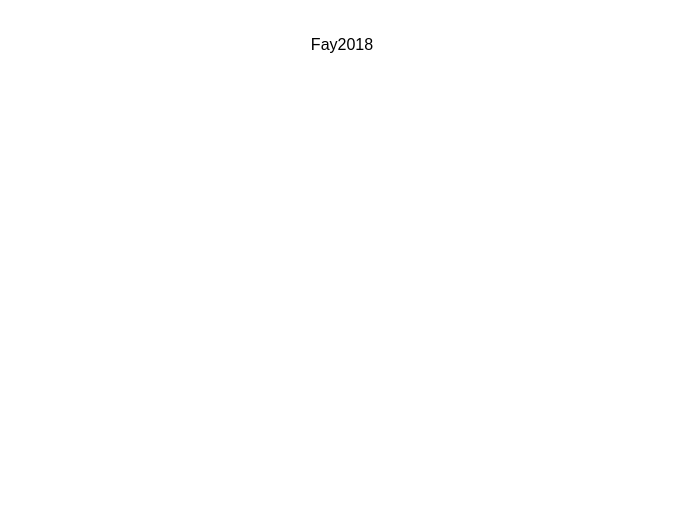
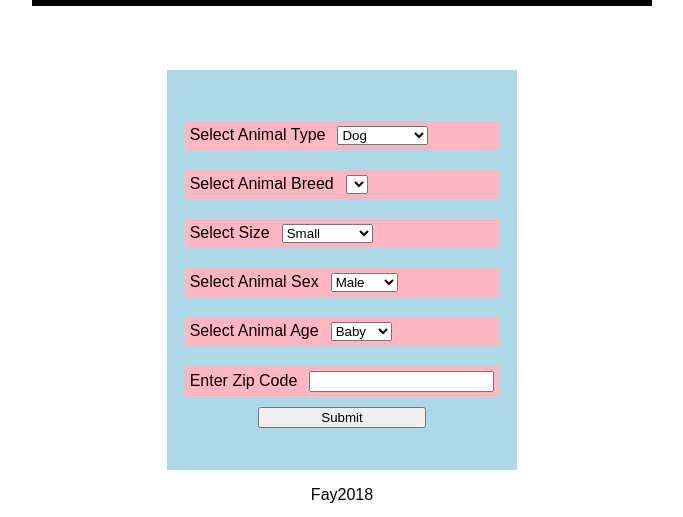
Before and after one commit to ffayffay/my-petfinder-app, a React (Create React App) app: page / in a window 1280 px wide. Shown: the part 806-1323 px from the top of the page, without its empty margins (298-981 px from the left). Before the commit the page ends 876 px from the top, so only its background shows below. Built offline with nearby package versions, Linux system fonts and the light colour scheme; grey boxes are pictures that could not be loaded.

Commit message:
Adding advanced search

```diff
--- a/src/App.js
+++ b/src/App.js
@@ -6,6 +6,7 @@ import Nav from './Components/Nav';
 import Footer from './Components/Footer';
 import adopt from './adopt.png';
 import FeaturedPet from './Components/Featured-pet.js';
+import AdvancedSearchForm from './Components/AdvancedSearchForm.js';
 
 class App extends Component {
   constructor() {
@@ -14,32 +15,96 @@ class App extends Component {
     this.state = {
       // used in isPetEmpty function to check if pet is equal to a pet
       pet: '-',
-      featCat: '-',
-      featDog: '-'
+      randomCat: '-',
+      randomDog: '-',
+      breeds: [],
+      searchData: {
+        animal: "Cat",
+        breed: "",
+        size: "M",
+        sex: "M",
+        location: "47130",
+        age: "Baby"
+      }
     }
   }
 
-
+  setBreeds(breeds) {
+    this.setState({
+      breeds: breeds
+    })
+  }
 
 // FEATURED PET ***************************************
   getCatFeatPet() {
-    jpp(`http://api.petfinder.com/pet.find?format=json&key=30813f445b233300ac28d89179cd71c7&animal=cat&location=47130`)
-      .then(res => console.log(res))
+    return jpp(`http://api.petfinder.com/pet.find?format=json&key=30813f445b233300ac28d89179cd71c7&animal=cat&location=47130`)
+      .then(res => {
+        let cats = res.petfinder.pets.pet
+        let randomIndex = Math.floor(Math.random() * cats.length)
+        let randomCat = cats[randomIndex]
+
+        this.setFeaturedCat(this.formatPetResponse(randomCat))
+      })
+
   }
 
+
   getDogFeatPet() {
-    jpp(`http://api.petfinder.com/pet.find?format=json&key=30813f445b233300ac28d89179cd71c7&animal=dog&location=47130`)
-      .then(res => console.log(res))
+    return jpp(`http://api.petfinder.com/pet.find?format=json&key=30813f445b233300ac28d89179cd71c7&animal=dog&location=47130`)
+      .then(res => {
+        let dogs = res.petfinder.pets.pet
+        let randomIndex = Math.floor(Math.random() * dogs.length)
+        let randomDog = dogs[randomIndex]
+
+        this.setFeaturedDog(this.formatPetResponse(randomDog))
+      })
+
   }
 
-    setFeaturedPet(featPet) {
+  setFeaturedCat(randomCat) {
+      this.setState({
+        randomCat: randomCat
+      })
+    }
+
+  setFeaturedDog(randomDog) {
     this.setState({
-      featCat: featCat,
-      featDog: featDog
+      randomDog: randomDog
     })
-   }
+  }
 
 // ***************************************************
+
+// *************** ADVANCED SEARCH********************
+
+
+
+  getBreedList(animal) {
+    return jpp(`http://api.petfinder.com/breed.list?format=json&key=30813f445b233300ac28d89179cd71c7&animal=${animal}`)
+      .then(res => {
+        let rawBreeds = res.petfinder.breeds.breed
+        let breeds = rawBreeds.map(breed => breed['$t'])
+
+        this.setBreeds(breeds)
+      })
+  }
+
+  getSearchPet(formData) {
+    let animal, breed = { formData }
+    return jpp(`http://api.petfinder.com/pet.find?format=json&key=30813f445b233300ac28d89179cd71c7&animal=${this.animal}&breed=${this.breed}&size=${this.size}&sex=${this.sex}&location=${this.location}&age=${this.age}`)
+  }
+
+  setSearchData = (e, value) => {
+    e.preventDefault();
+    this.setState({
+      searchData: {
+        ...this.state.searchData,
+        [value]: e.target.value
+      }
+    });
+  }
+
+//****************************************************
 
 
 // RANDOM PET ****************************************
@@ -62,20 +127,21 @@ class App extends Component {
     })
   }
 
+
   formatPetResponse(response) {
-    let pet = response.petfinder.pet;
     let photo;
     let shortDescrpt;
 
-    console.log(pet)
-    if (!pet) {
-      return {}
+    if (response.petfinder && response.petfinder.pet) {
+      var pet = response.petfinder.pet;
+    } else {
+      var pet = response
     }
 
-    let longDescrpt = pet.description['$t'] || "";
+    let longDescrpt = pet.description ? (pet.description['$t'] || "") : "";
 
 
-// sets default image if pet has no photo
+  // sets default image if pet has no photo
     if (pet.media && pet.media.photos && pet.media.photos.photo[2]) {
       console.log('has photo')
       photo = pet.media.photos.photo[2]['$t']
@@ -83,27 +149,31 @@ class App extends Component {
       photo = "https://www.rspcansw.org.au/wp-content/themes/noPhotoFound.png"
     }
 
-// checks length of description; displays 300 characters
+  // checks length of description; displays 300 characters
     if(longDescrpt && longDescrpt.length > 300) {
         shortDescrpt = longDescrpt.slice(0, 300) + '...'
     }
 
-// formatting the information wanted from response; setting alt defaults
+    console.log(pet)
+
+    if (!pet) {
+      return this.getPet
+    }
     return {
-      age: pet.age['$t'] || "Unknown.",
-      name: pet.name['$t'] || "very lovable!",
-      breed: pet.breeds.breed['$t'] || pet.animal['$t'],
-      description: pet.description['$t'] || "",
-      truncatedDescription: shortDescrpt || '',
-      picture: photo,
-      sex: pet.sex['$t'] || "N/A",
-      city: pet.contact.city['$t'] || "N/A",
-      state: pet.contact.state['$t'] || "N/A",
-      zip: pet.contact.zip['$t'] || "",
-      phone: pet.contact.phone['$t'] || "N/A",
-      email: pet.contact.email['$t'] || "N/A",
+      age: pet.age ? (pet.age['$t'] || "Not known.") : "",
+      name: pet.name ? (pet.name['$t'] || "very lovable!") : "",
+      breed: pet.breeds ? (pet.breeds.breed['$t'] || pet.animal['$t']) : "",
+      description: pet.description ? (pet.description['$t'] || "") : "",
+      picture: pet.media ? (pet.media.photos.photo[2]['$t'] || "Photo Coming Soon") : "",
+      sex: pet.sex ? (pet.sex['$t'] || "N/A") : "",
+      size: pet.size ? (pet.size['$t'] || "N/A") : "",
+      city: pet.contact ? (pet.contact.city['$t'] || "N/A") : "",
+      state: pet.contact ? (pet.contact.state['$t'] || "N/A") : "",
+      zip: pet.contact ? (pet.contact.zip['$t'] || "") : "",
+      phone: pet.contact ? (pet.contact.phone['$t'] || "N/A") : "",
+      email: pet.contact ? (pet.contact.email['$t'] || "N/A") : "",
 
-      }
+    }
   }
 
 
@@ -122,6 +192,8 @@ class App extends Component {
 
   componentDidMount() {
     this.getPet()
+    this.getCatFeatPet()
+    this.getDogFeatPet()
   }
 
 // renders main components of app
@@ -131,15 +203,23 @@ class App extends Component {
 
         <Nav />
 
-        <Featured-pet getCatFeatPet={this.getCatFeatPet}
-                      getDogFeatPet={this.getDogFeatPet} />
+        <FeaturedPet
+          randomCat={ this.state.randomCat }
+          randomDog={ this.state.randomDog } />
 
-        <PetCard pet={this.state.pet}
-                 isPetEmpty={this.isPetEmpty()} />
+        <PetCard
+          pet={ this.state.pet }
+          isPetEmpty={ this.isPetEmpty() } />
 
         <div className="button">
-          <button className="search-btn" onClick={() => this.getPet()}>Search</button>
+          <button className="search-btn" onClick={ () => this.getPet() }>Search</button>
         </div>
+
+        <AdvancedSearchForm
+         breeds={ this.state.breeds }
+         setSearchData={ this.setSearchData }
+         getSearchPet= { this.getSearchPet }
+         getBreedList={ this.getBreedList } />
 
         <Footer />
       </div>
--- /dev/null
+++ b/src/Components/AdvancedSearchForm.css
@@ -0,0 +1,29 @@
+.form-wrap {
+	display: flex;
+	align-items: center;
+	justify-content: center;
+	background-color: lightblue;
+	height: 400px;
+	width: 350px;
+}
+
+.search-form-item {
+	margin: 10px;
+	padding: 5px;
+	background-color: lightpink;
+
+}
+
+.search-form-item label {
+	padding-right: 12px;
+}
+
+.form {
+	display: flex;
+	flex-direction: column;
+}
+
+.search-submit-button {
+	width: 50%;
+	align-self: center;
+}
--- /dev/null
+++ b/src/Components/AdvancedSearchForm.js
@@ -0,0 +1,96 @@
+import React from 'react';
+import './AdvancedSearchForm.css';
+
+export default (props) => {
+	console.log(props)
+	return (
+		<div className="form-wrap">
+			<form className="form">
+				<div className="search-form-item">
+					<label>Select Animal Type</label>
+					<select name="animal" value={props.value} onChange={(e) => {
+						 	props.setSearchData(e, "animal")
+						}
+					}>
+						<option value="Dog">Dog</option>
+						<option value="Cat">Cat</option>
+						<option value="Smallfurry">Small Furry</option>
+						<option value="Bird">Bird</option>
+						<option value="Reptile">Reptile</option>
+						<option value="Horse">Horse</option>
+						<option value="Barnyard">Barnyard</option>
+					</select>
+				</div>
+
+				<div className="search-form-item">
+					<label>Select Animal Breed</label>
+					<select name="breed" value={props.value} onChange={(e) => props.setSearchData(e, "breed")}>
+						{/*
+							props.breeds.map((breed, index) =>
+								<option value={ breed } key={index}>{ breed }</option>)
+						*/}
+					</select>
+				</div>
+
+				<div className="search-form-item">
+					<label>Select Size</label>
+					<select name="size" value={props.value} onChange={(e) => props.setSearchData(e, "size")}>
+						<option value="S">Small</option>
+						<option value="M">Medium</option>
+						<option value="L">Large</option>
+						<option value="XL">Extra Large</option>
+					</select>
+				</div>
+
+				<div className="search-form-item">
+					<label>Select Animal Sex</label>
+					<select name="sex" value={props.value} onChange={(e) => props.setSearchData(e, "sex")}>
+						<option value="M">Male</option>
+						<option value="F">Female</option>
+					</select>
+				</div>
+
+				<div className="search-form-item">
+					<label>Select Animal Age</label>
+					<select name="age" value={props.value} onChange={(e) => props.setSearchData(e, "age")}>
+						<option value="Baby">Baby</option>
+						<option value="Young">Young</option>
+						<option value="Adult">Adult</option>
+						<option value="Senior">Senior</option>
+
+					</select>
+				</div>
+
+				<div className="search-form-item">
+					<label>Enter Zip Code</label>
+					<input type="text" name="location" value={props.value} onChange={(e) => props.setSearchData(e, "location")}/>
+				</div>
+
+				<button className="search-submit-button" onClick={props.getSearchPet}>Submit</button>
+			</form>
+		</div>
+	)
+}
+
+
+
+
+// ********** WRITTING OUT IDEAS/NOT LEAVING THIS HERE ;) **************************************************
+
+// makeSearchRequest(pet) {
+// 	const form = document.getElementById('search-form');
+// 	const animal = form.animal.value;
+// 	const breed = form.breed.value;
+// 	const size = form.size.value;
+// 	const sex = form.sex.value;
+// 	const age = form.age.value;
+// 	const zipCode = form.zipcode.value;
+// 	const url = `http://api.petfinder.com/pet.getRandom?format=json&key=30813f445b233300ac28d89179cd71c7&animal=${animal}&location=${zipCode}`;
+
+// 	return jpp(url)
+// 		.then(response => response.petfinder.petIds.id['$t'])
+// 		.then(id => getPetDetails(id))
+// }
+
+// BREED :::
+// `http://api.petfinder.com/breed.list?format=json&key=30813f445b233300ac28d89179cd71c7&animal=${animal}`
--- /dev/null
+++ b/src/Components/Featured-pet.css
@@ -0,0 +1,3 @@
+.feat-pets-wrap {
+	display: flex;
+}
--- a/src/Components/Featured-pet.js
+++ b/src/Components/Featured-pet.js
@@ -1,38 +1,47 @@
 import React from 'react';
+import './Featured-pet.css';
 
 export default (props) => {
 
 
 	return (
-			<div>
+		<div>
+
+	{
+		props.randomDog === '-'
+			? <p>butt</p>
+			: <div className="feat-pets-wrap">
 
 				<div className="cat-card">
-					<h1>cat name</h1>
+					<h1>{props.randomCat.name}</h1>
 					<div className="card-img">
-						<img src="" />
+						<img src={props.randomCat.picture} />
 					</div>
 					<ul>
-						<li>age</li>
-						<li>sex</li>
-						<li>location</li>
+						<li>Age: {props.randomCat.age}</li>
+						<li>Sex: {props.randomCat.sex}</li>
+						<li>Location: {props.randomCat.city}, {props.randomCat.state} {props.randomCat.zip}</li>
 					</ul>
 				</div>
 
 				<div className="dog-card">
-					<h1>dog name</h1>
+					<h1>{props.randomDog.name}</h1>
 					<div className="card-img">
-						<img src="" />
+						<img src={props.randomDog.picture} />
 					</div>
 					<ul>
-						<li>age</li>
-						<li>sex</li>
-						<li>location</li>
+						<li>Age: {props.randomDog.age}</li>
+						<li>Sex: {props.randomDog.sex}</li>
+						<li>Location: {props.randomDog.city}, {props.randomDog.state} {props.randomDog.zip}</li>
 					</ul>
 				</div>
 
 
 			</div>
-		)
+
+
+		}
+		</div>)
 }
 
 
```
